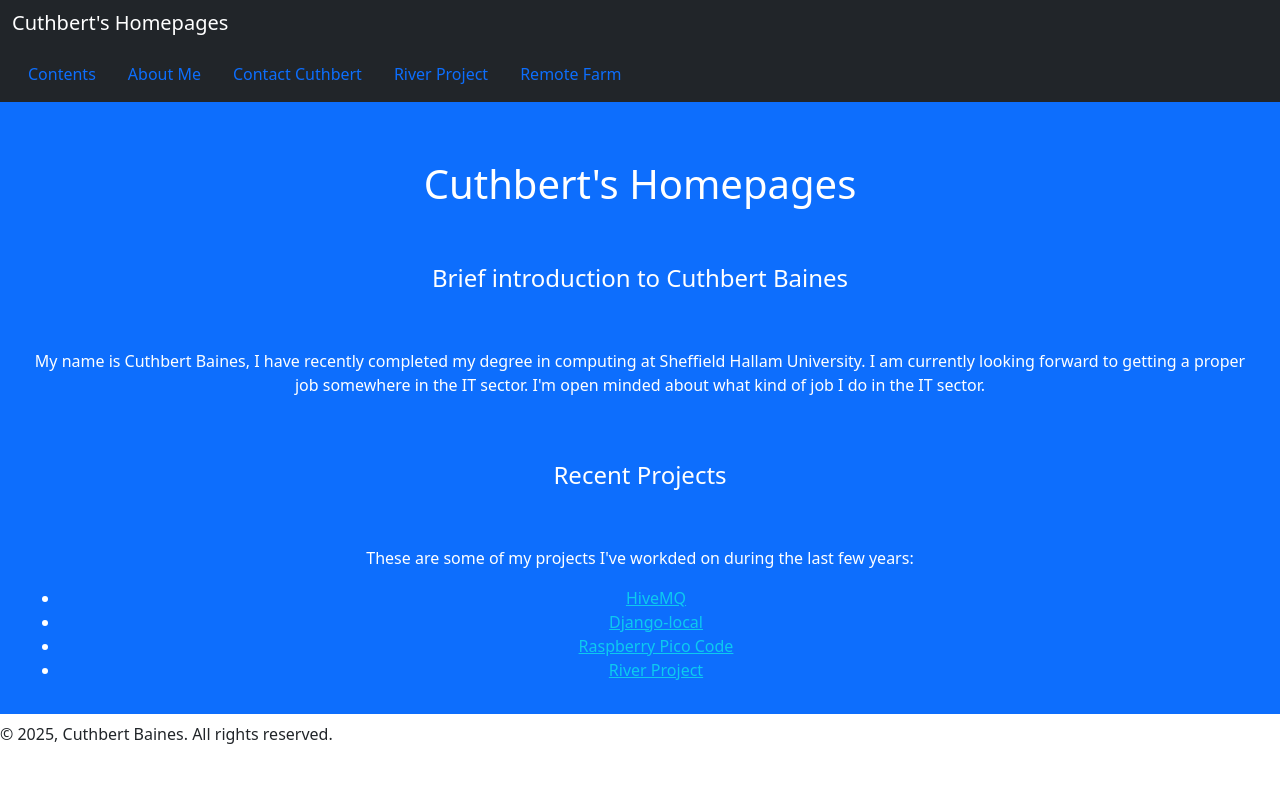
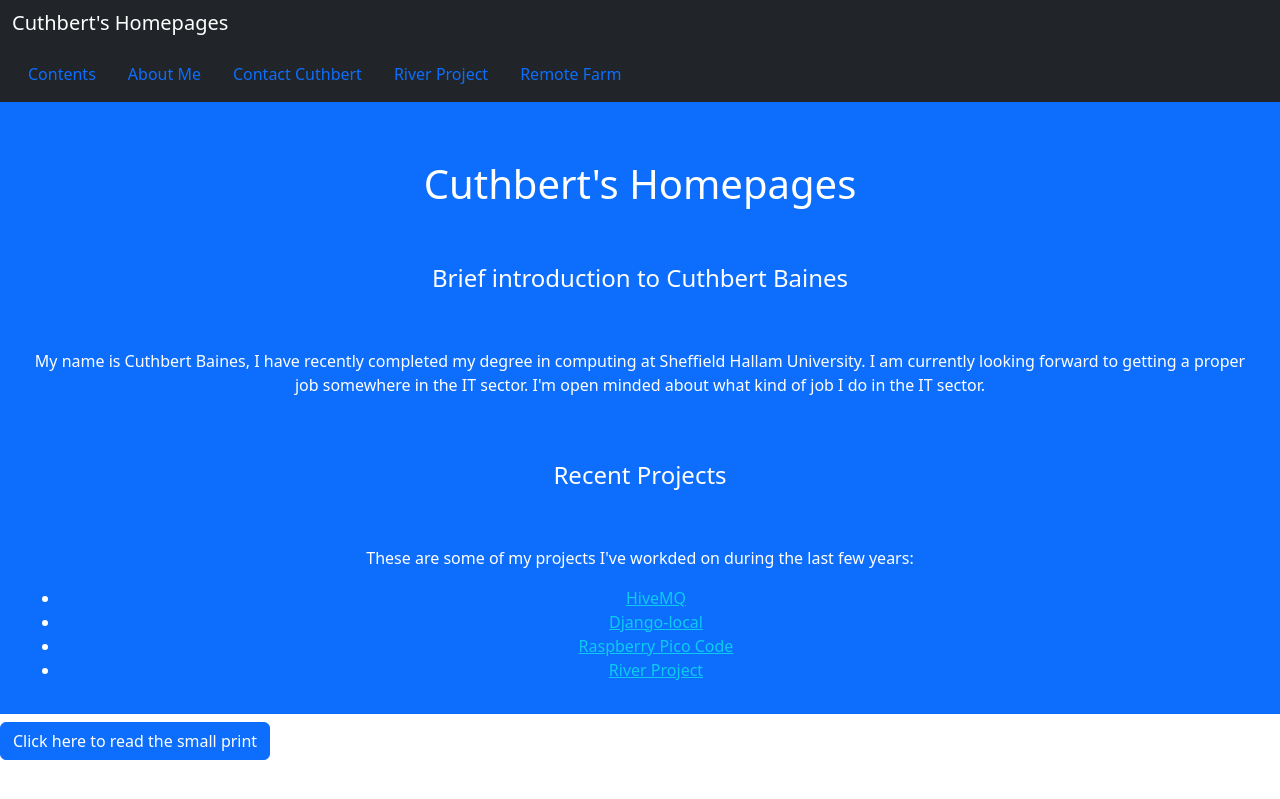
Before and after one commit to cuthbert86/cuthbert86.github.io, a Jekyll site: the page built from index.html, in a window 1280 px wide. Shown: the top 799 px of the page. Built offline with Jekyll 4.4.1, drawn with Linux system fonts in a browser that asks for light colours.

Commit message:
Update template.html
Signed-off-by: Cuthbert Baines <149163506+cuthbert86@users.noreply.github.com>

```diff
--- a/_layouts/template.html
+++ b/_layouts/template.html
@@ -51,8 +51,21 @@
 
 
     <footer>
+        <a class="btn btn-primary" data-bs-toggle="offcanvas" href="#offcanvasExample" role="button" aria-controls="offcanvasExample">
+  Click here to read the small print
+        </a>
+    </footer>
+<div class="offcanvas offcanvas-start" tabindex="-1" id="offcanvasExample" aria-labelledby="offcanvasExampleLabel">
+  <div class="offcanvas-header">
+    <h5 class="offcanvas-title" id="offcanvasExampleLabel">The Small Print</h5>
+    <button type="button" class="btn-close" data-bs-dismiss="offcanvas" aria-label="Close"></button>
+  </div>
+  <div class="offcanvas-body">
+    <div>
         <p>&copy; 2025, Cuthbert Baines.
-            All rights reserved.</p>
-    </footer>
+        All rights reserved.</p>
+    </div>
+  </div>
+</div>
 </body>
 </html>
```
